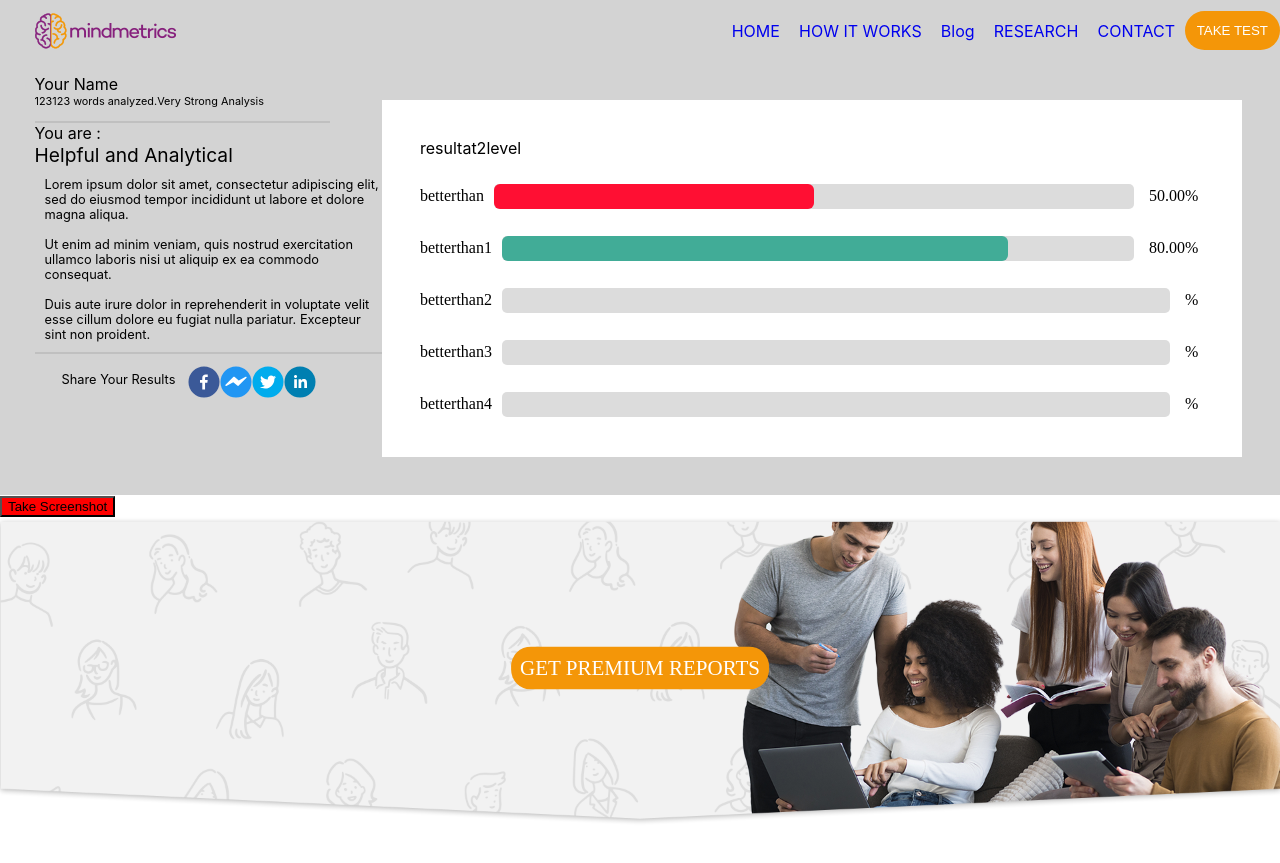
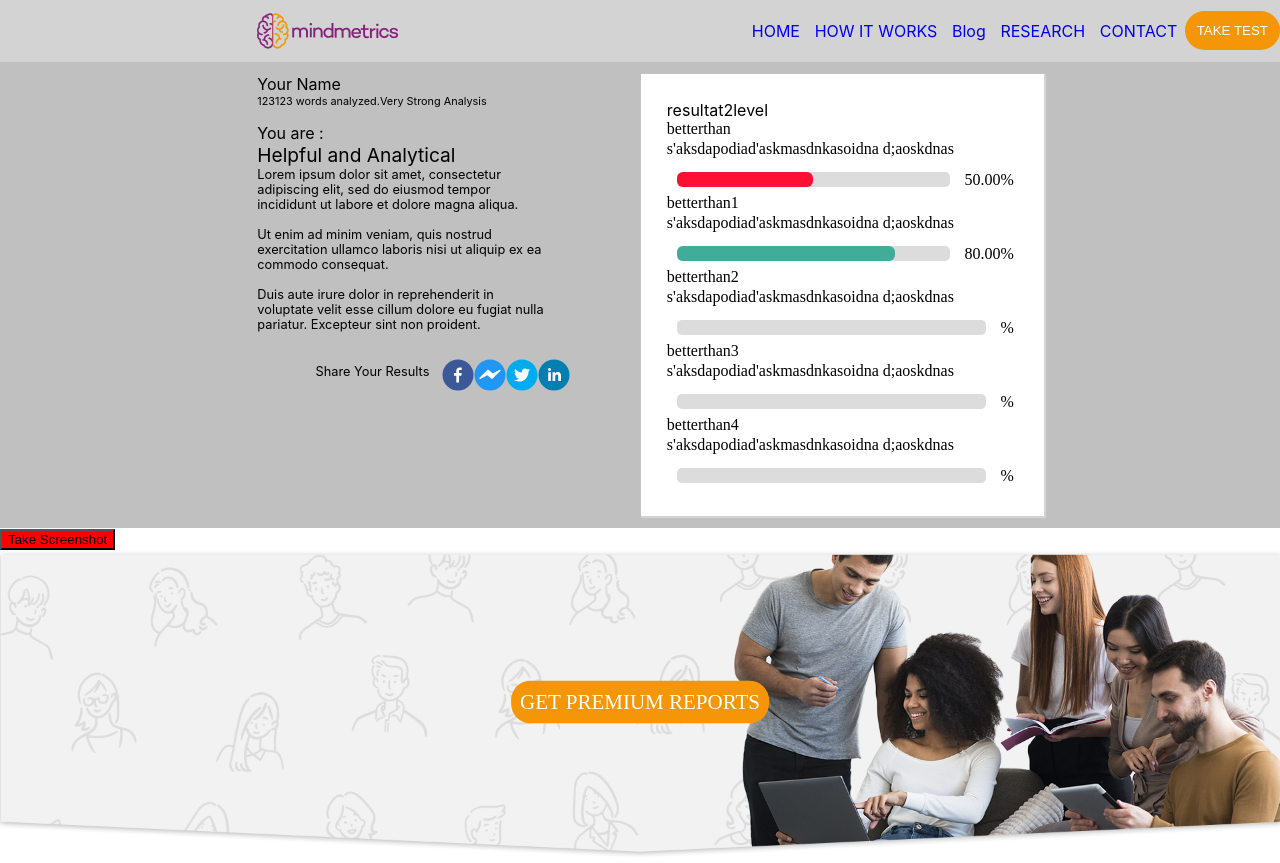
Before and after one commit to Nitcheu2020/Mindmetrics, a React (Create React App) app: page /resultat in a window 1280 px wide. Before the commit the page ends 830 px from the top, so only its background shows below. Built offline with nearby package versions, Linux system fonts and the light colour scheme; no server answers.

Commit message:
fixing Design based on the Photoshop inspection details

```diff
--- a/src/App.js
+++ b/src/App.js
@@ -33,7 +33,8 @@
   'flexDirection':'row',
   justifyContent:'center',
   alignItems:'center',
-  maxWidth:'100%'
+  maxWidth:'100%',
+  'paddingLeft': '17.40vw',
 };
 
 const numberCircle ={
--- a/src/Gauge.js
+++ b/src/Gauge.js
@@ -2,14 +2,18 @@
 
 const  Gauge = (props) => {
     return (
-        <div style={{justifyContent:'center',alignItems:'center',flexDirection:'row',display:'flex',flex:1,alignSelf:'center',marginTop:'3vh'}}>
-            <label style={{fontFamily:'Sans Open Light'}}>{props.title}</label>
+        <div>
+        <label style={{fontFamily:'Sans Open Light',alignSelf:'center',display:'flex'}}>{props.title}</label>
+        <label style={{fontFamily:'Sans Open Light'}}>{props.description} s'aksdapodiad'askmasdnkasoidna d;aoskdnas</label>
+        <div style={{justifyContent:'center',alignItems:'center',flexDirection:'row',display:'flex',flex:1,alignSelf:'center',marginTop:'1vh'}}>
+
             <div style={{backgroundColor:'#DCDCDC',borderRadius:5,marginLeft:10,display:'flex',flex:1,marginRight:10}}>
-                <div style={{height:25,width:props.level +"%",backgroundColor:props.color,borderRadius:6,display:'flex'}}/>
+                <div style={{height:15,width:props.level +"%",backgroundColor:props.color,borderRadius:6,display:'flex'}}/>
             </div>
             <label style={{display:'flex', padding:5,fontFamily:'Sans Open Light',fontSize:props.fontSize?props.fontSize :null,
             color:props.fontColor?props.fontColor:null}}>{props.level? props.level.toFixed(2): props.level }%</label>
         </div>
+        </div>
     );
 }
 export default Gauge;
--- a/src/Resultat.js
+++ b/src/Resultat.js
@@ -8,6 +8,7 @@
 import bgHeader from './img/bg-header.png';
 import Blog from './Blog';
 
+import Footer from './Footer';
 import {
     useLocation,
   } from "react-router-dom";
@@ -148,7 +149,9 @@
 
    return (
      <div>
-      <div style={{display:'flex',flexDirection:'row',backgroundColor:'#d3d3d3',justifyContent:'space-between'}} ref={photoRef} >
+      <div style={{display:'flex',flexDirection:'row',backgroundColor:'#c0c0c0',justifyContent:'space-between',
+          'paddingLeft': '17.40vw', 'paddingRight': '17.40vw',
+      }} ref={photoRef} >
         <div style={{'marginLeft': '1.70vw',padding:'1vw',}}>
           <label>
               Your Name
@@ -166,8 +169,8 @@
             <label>You are :</label>
             </nav>
             <label style={{fontSize:'1.5vw'}}>Helpful and Analytical</label>
-            <nav style={{width:'120%',display:'flex'}}>
-              <label style={{ borderBottom: '2px solid 	#c0c0c0',paddingBottom:'1vw',fontSize:'1vw',padding:10}}>
+            <nav style={{width:'23vw',display:'flex',paddingRight:'5vw'}}>
+              <label style={{ borderBottom: '2px solid 	#c0c0c0',paddingBottom:'1vw',fontSize:'1vw'}}>
                 Lorem ipsum dolor sit amet, consectetur adipiscing elit,
                 sed do eiusmod tempor incididunt ut labore et dolore magna aliqua.
                 {<br/>} {<br/>}
@@ -187,7 +190,7 @@
             </div>
         </div>
 
-         <div style={{justifyContent:'center',alignItems:'center',width:'160%',backgroundColor:'white',padding:'3vw',margin:'3vw'}}>
+         <div style={{justifyContent:'center',alignItems:'center',width:'35.63vw',backgroundColor:'white',padding:'2vw',margin:'1vw',boxShadow: '1px 1px 1px 1px  #d3d3d3'}}>
                   <div  style={{alignSelf:'center',display:'flex'}}>resultat2level </div>
                   <Gauge level ={50} title="betterthan" color="#ff0f33"/>
                   <Gauge level ={80} title="betterthan1" color="#41ac97"/>
@@ -213,7 +216,7 @@
         }} alt="bgHeader"/>
 
         <div style={{
-
+         // border: '5px solid 	#red',
           top                   : '50%',
           left                  : '50%',
           right                 : 'auto',
@@ -262,6 +265,7 @@
 
       </div>
     </div>
+
     );
   };
 
```
Also changed, not shown: src/Menu.js (+7 -1 lines).
